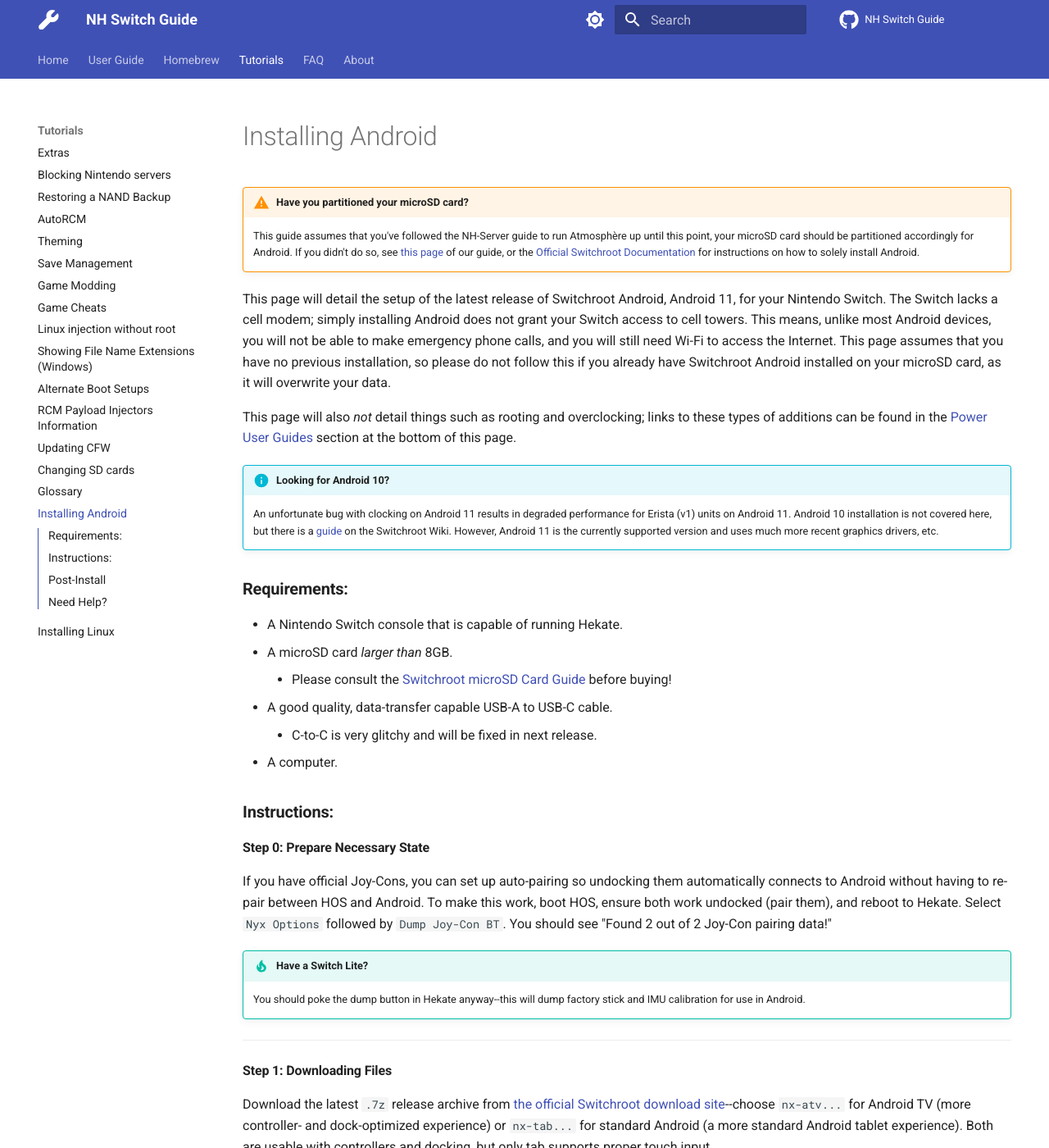
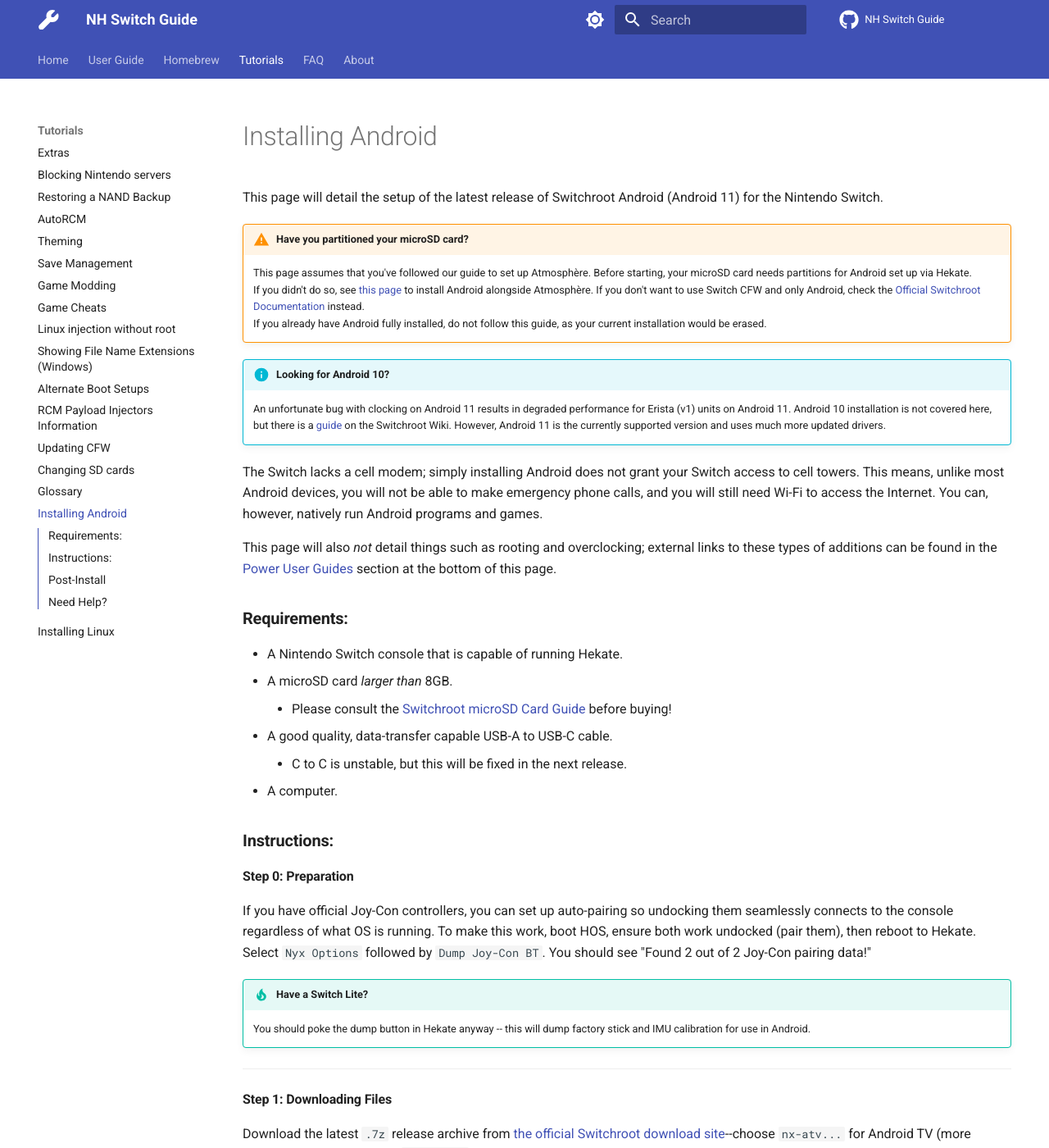
Before and after one commit to nh-server/switch-guide, an MkDocs documentation site: the page built from docs/extras/installing_android.md, in a window 1280 px wide and 1400 px high. Shown: the whole window at 82% size. Built offline with MkDocs 1.6.1 and Material for MkDocs 9.7.7, drawn with Linux system fonts in a browser that asks for light colours; comment, search, counter and statistics services are not loaded; some of the changed text lies outside the part shown.

Commit message:
Readability edit

```diff
--- a/docs/extras/installing_android.md
+++ b/docs/extras/installing_android.md
@@ -1,37 +1,41 @@
 # Installing Android
 
+This page will detail the setup of the latest release of Switchroot Android (Android 11) for the Nintendo Switch.
+
 !!! warning "Have you partitioned your microSD card?"
-    This guide assumes that you've followed the NH-Server guide to run Atmosphère up until this point, your microSD card should be partitioned accordingly for Android. If you didn't do so, see [this page](/user_guide/all/partitioning_sd_syscfw) of our guide, or the [Official Switchroot Documentation](https://wiki.switchroot.org/wiki/android/11-r-setup-guide) for instructions on how to solely install Android.
-
-This page will detail the setup of the latest release of Switchroot Android, Android 11, for your Nintendo Switch. The Switch lacks a cell modem; simply installing Android does not grant your Switch access to cell towers. This means, unlike most Android devices, you will not be able to make emergency phone calls, and you will still need Wi-Fi to access the Internet. This page assumes that you have no previous installation, so please do not follow this if you already have Switchroot Android installed on your microSD card, as it will overwrite your data.
-
-This page will also *not* detail things such as rooting and overclocking; links to these types of additions can be found in the [Power User Guides](#power-user-guides) section at the bottom of this page.
+    This page assumes that you've followed our guide to set up Atmosphère. Before starting, your microSD card needs partitions for Android set up via Hekate.<br>
+    If you didn't do so, see [this page](../user_guide/all/partitioning_sd_syscfw.md) to install Android alongside Atmosphère. If you don't want to use Switch CFW and only Android, check the [Official Switchroot Documentation](https://wiki.switchroot.org/wiki/android/11-r-setup-guide) instead. <br>
+    If you already have Android fully installed, do not follow this guide, as your current installation would be erased.
 
 !!! info "Looking for Android 10?"
-    An unfortunate bug with clocking on Android 11 results in degraded performance for Erista (v1) units on Android 11. Android 10 installation is not covered here, but there is a [guide](https://wiki.switchroot.org/wiki/android/10-q-setup-guide) on the Switchroot Wiki. However, Android 11 is the currently supported version and uses much more recent graphics drivers, etc.
+    An unfortunate bug with clocking on Android 11 results in degraded performance for Erista (v1) units on Android 11. Android 10 installation is not covered here, but there is a [guide](https://wiki.switchroot.org/wiki/android/10-q-setup-guide) on the Switchroot Wiki. However, Android 11 is the currently supported version and uses much more updated drivers.
+
+ The Switch lacks a cell modem; simply installing Android does not grant your Switch access to cell towers. This means, unlike most Android devices, you will not be able to make emergency phone calls, and you will still need Wi-Fi to access the Internet. You can, however, natively run Android programs and games.
+
+This page will also *not* detail things such as rooting and overclocking; external links to these types of additions can be found in the [Power User Guides](#power-user-guides) section at the bottom of this page.
 
 ### **Requirements:**
 - A Nintendo Switch console that is capable of running Hekate. <br>
 - A microSD card *larger than* 8GB.
     - Please consult the [Switchroot microSD Card Guide](https://wiki.switchroot.org/wiki/sd-card-guide) before buying!
 - A good quality, data-transfer capable USB-A to USB-C cable.
-    - C-to-C is very glitchy and will be fixed in next release.
+    - C to C is unstable, but this will be fixed in the next release.
 - A computer.
 
 ### **Instructions:**
 
-#### Step 0: Prepare Necessary State
+#### Step 0: Preparation
 
-If you have official Joy-Cons, you can set up auto-pairing so undocking them automatically connects to Android without having to re-pair between HOS and Android. To make this work, boot HOS, ensure both work undocked (pair them), and reboot to Hekate. Select `Nyx Options` followed by `Dump Joy-Con BT`. You should see "Found 2 out of 2 Joy-Con pairing data!"
+If you have official Joy-Con controllers, you can set up auto-pairing so undocking them seamlessly connects to the console regardless of what OS is running. To make this work, boot HOS, ensure both work undocked (pair them), then reboot to Hekate. Select `Nyx Options` followed by `Dump Joy-Con BT`. You should see "Found 2 out of 2 Joy-Con pairing data!"
 
 !!! tip "Have a Switch Lite?"
-    You should poke the dump button in Hekate anyway--this will dump factory stick and IMU calibration for use in Android.
+    You should poke the dump button in Hekate anyway -- this will dump factory stick and IMU calibration for use in Android.
 
 -----
 
 #### Step 1: Downloading Files
 
-Download the latest `.7z` release archive from [the official Switchroot download site](https://download.switchroot.org/android-11/)--choose `nx-atv...` for Android TV (more controller- and dock-optimized experience) or `nx-tab...` for standard Android (a more standard Android tablet experience). Both are usable with controllers and docking, but only tab supports proper touch input.
+Download the latest `.7z` release archive from [the official Switchroot download site](https://download.switchroot.org/android-11/)--choose `nx-atv...` for Android TV (more console-like experience) or `nx-tab...` for standard Android (a more standard Android tablet experience). Both are usable with controllers and docking, but only tab supports proper touch input.
 
 !!! tip "If you prefer [TWRP recovery](https://twrp.me/)..."
     ...you can download `twrp.img` from the [extras folder](https://download.switchroot.org/android-11/extras/).
@@ -80,12 +84,12 @@
 Once in recovery, select `Factory Reset` followed by `Format Data`. This *does not delete anything here*, but rather is used to prepare your data partitions for flashing. Ignore any errors that may appear. Return to the main menu and select `Apply Update` followed by `Select from SWITCH SD`. Find and select the `lineage-18.1...` zip in the list, and wait for it to finish.
 
 !!! warning "Did the zip fail to flash?"
-    Your microSD card is likely bad. Take a look at Hekate's microSD card info and consider buying a better card.
+    Your microSD card is probably bad... Take a look at Hekate's microSD card info, and consider buying a better card.
 
 !!! tip "If you are using TWRP..."
-    ...good luck. TWRP is for advanced users only and no support will be provided. The image is provided for power users.
+    Good luck... TWRP is for advanced users; no user support will be provided. TWRP is provided for power users who have a specific need for it.
 
-Once done, reboot the system when prompted--Android is now installed.
+Once done, reboot the system when prompted -- Android is now installed!
 
 ### **Post-Install**
 
@@ -93,13 +97,13 @@
 
 - If Joy-Con autopairing has not kicked in, try a reboot. Sometimes the first boot doesn't pick up the addition.
 
-- To access recovery/TWRP: hold `VOL+` on reboot.
+- To access recovery/TWRP: hold `VOL+` on boot or reboot.
 
 - To access Hekate from Android: hold `VOL-` on reboot.
 
 - To reboot back to Android: hold `Power` for a few seconds and perform a standard reboot.
 
-- To return to stock firmware (`OFW`): power your Switch off and on normally.
+- To return to Horizon (`OFW/CFW`): power your Switch off fully, then boot into your desired mode.
 
 #### Power User Guides
 
```
Also changed, not shown: other parts of docs/extras/installing_android.md (+3 -3 lines).
